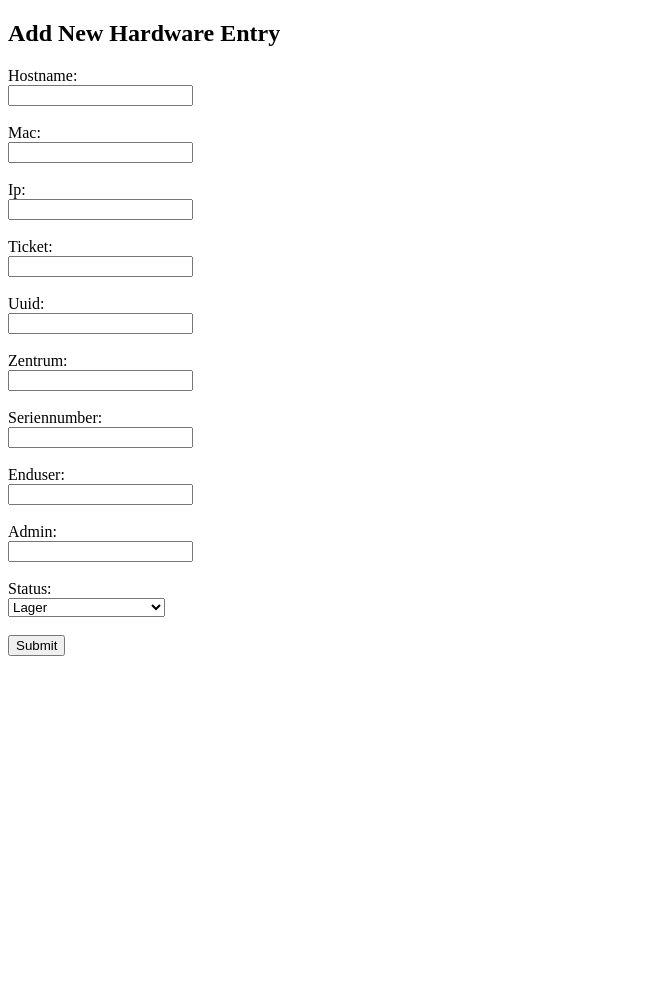
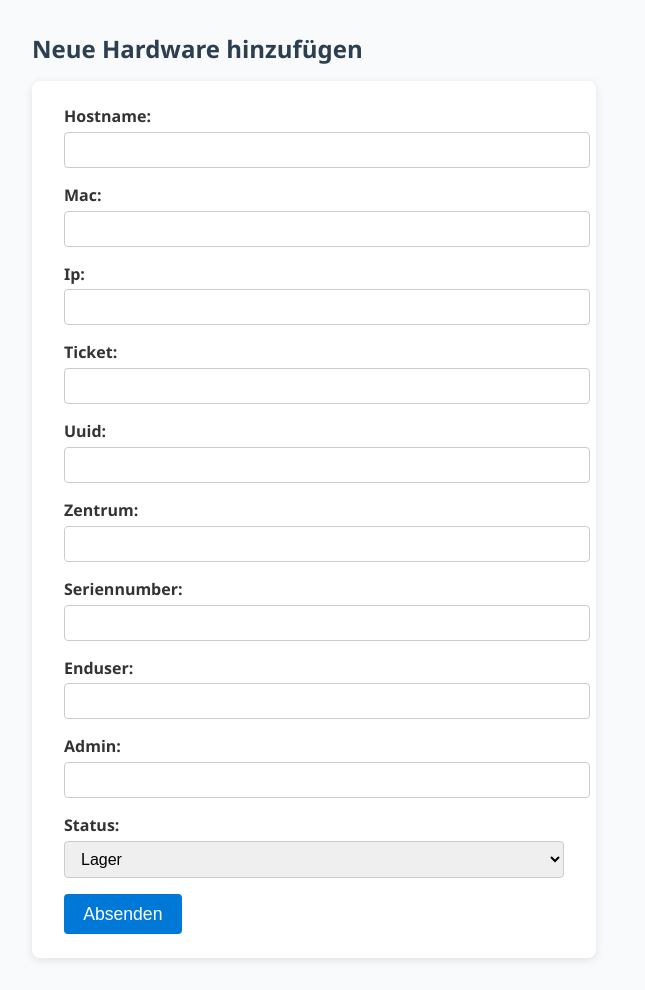
Before and after one commit to natnaelab/inventory-htmx-fastapi, a FastAPI app: page /add in a window 1280 px wide. Shown: the whole page, without its empty margins (0-645 px from the left). Before the commit the page ends 656 px from the top, so only its background shows below. Run offline with FastAPI, Linux system fonts and the light colour scheme.

Commit message:
modern add-form

```diff
--- a/templates/add_form.html
+++ b/templates/add_form.html
@@ -1,28 +1,87 @@
 <!DOCTYPE html>
-<html>
+<html lang="de">
 <head>
-    <title>Add Hardware</title>
+    <meta charset="UTF-8" />
+    <meta name="viewport" content="width=device-width, initial-scale=1" />
+    <title>Neue Hardware hinzufügen</title>
+    <style>
+        body {
+            font-family: "Segoe UI", Tahoma, Geneva, Verdana, sans-serif;
+            background: #f9fafb;
+            margin: 2rem;
+            color: #333;
+        }
+        h2 {
+            margin-bottom: 1rem;
+            color: #2c3e50;
+        }
+        form {
+            background: #fff;
+            padding: 1.5rem 2rem;
+            border-radius: 8px;
+            box-shadow: 0 2px 8px rgb(0 0 0 / 0.1);
+            max-width: 500px;
+        }
+        label {
+            display: block;
+            margin-bottom: 0.3rem;
+            font-weight: 600;
+        }
+        input[type="text"],
+        select {
+            width: 100%;
+            padding: 0.5rem 0.75rem;
+            margin-bottom: 1rem;
+            border: 1px solid #ccc;
+            border-radius: 4px;
+            font-size: 1rem;
+            transition: border-color 0.3s ease;
+        }
+        input[type="text"]:focus,
+        select:focus {
+            border-color: #0078d7;
+            outline: none;
+            box-shadow: 0 0 4px #0078d7aa;
+        }
+        input[type="submit"] {
+            background-color: #0078d7;
+            color: white;
+            border: none;
+            padding: 0.6rem 1.2rem;
+            border-radius: 4px;
+            font-size: 1.1rem;
+            cursor: pointer;
+            transition: background-color 0.3s ease;
+        }
+        input[type="submit"]:hover {
+            background-color: #005ea3;
+        }
+    </style>
 </head>
 <body>
-<h2>Add New Hardware Entry</h2>
+    <h2>Neue Hardware hinzufügen</h2>
 
-<form method="post" action="/add">
-    <!-- Felder ohne ID und Timestamp -->
-    {% for field in ["hostname", "mac", "ip", "ticket", "uuid", "zentrum", "seriennumber", "enduser", "admin"] %}
-        <label for="{{ field }}">{{ field|capitalize }}:</label><br>
-        <input type="text" name="{{ field }}" id="{{ field }}"><br><br>
-    {% endfor %}
+    <form method="post" action="/add" novalidate>
+        {% for field in ["hostname", "mac", "ip", "ticket", "uuid", "zentrum", "seriennumber", "enduser", "admin"] %}
+            <label for="{{ field }}">{{ field|capitalize }}:</label>
+            <input
+                type="text"
+                name="{{ field }}"
+                id="{{ field }}"
+                autocomplete="off"
+                required
+                aria-required="true"
+            >
+        {% endfor %}
 
-    <!-- Status als Dropdown -->
-    <label for="status">Status:</label><br>
-    <select name="status" id="status">
-        <option value="Lager">Lager</option>
-        <option value="im Betankungsprozess">im Betankungsprozess</option>
-        <option value="Versendet">Versendet</option>
-    </select><br><br>
+        <label for="status">Status:</label>
+        <select name="status" id="status" required aria-required="true">
+            <option value="LAGER">Lager</option>
+            <option value="BETANKUNG">im Betankungsprozess</option>
+            <option value="VERSENDET">Versendet</option>
+        </select>
 
-    <input type="submit" value="Submit">
-</form>
-
+        <input type="submit" value="Absenden">
+    </form>
 </body>
 </html>
```
